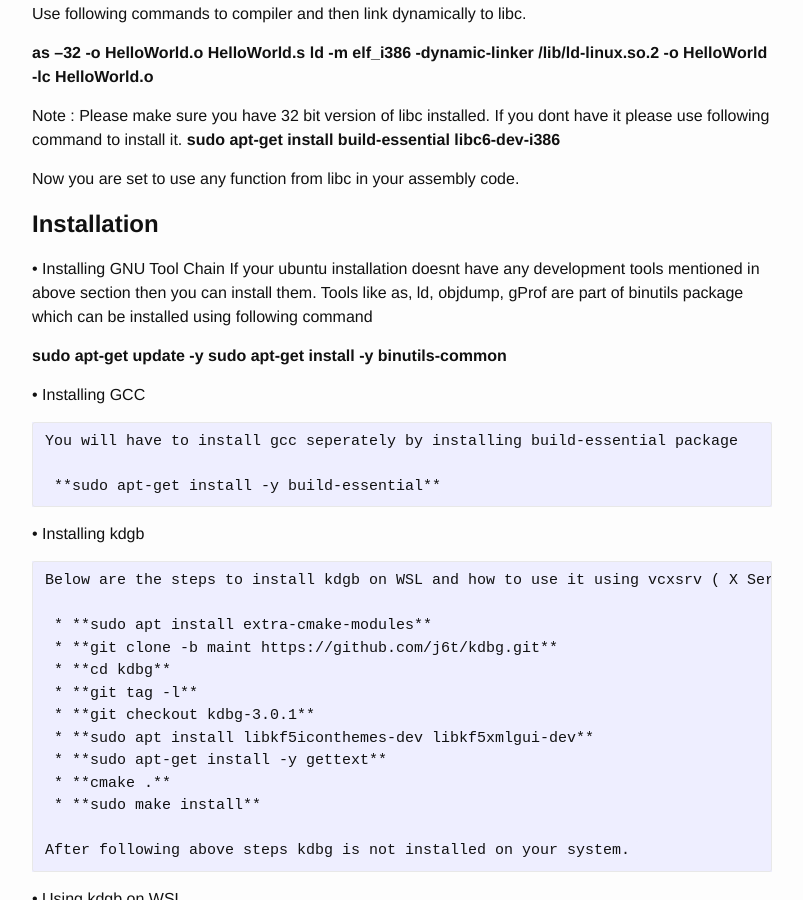
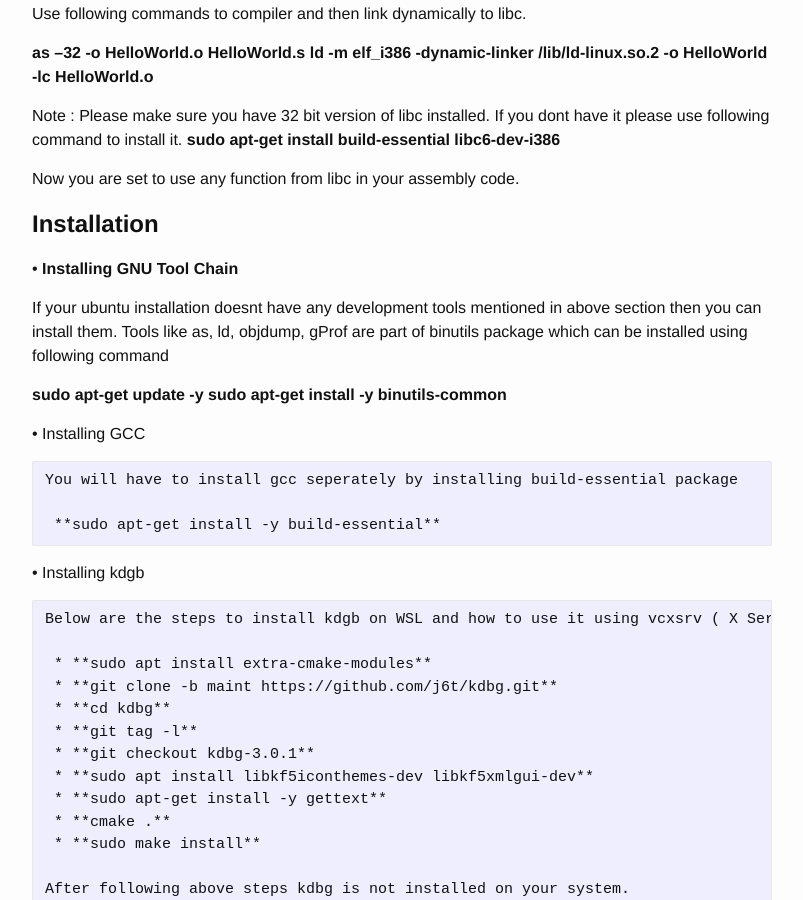
Before and after one commit to PixelClear/PixelClear.github.io, a Jekyll site: the page built from _posts/2021-01-02-x86-Assembly-tutorial-part1.markdown, in a window 1280 px wide and 900 px high, scrolled down 8071 px. Shown: the whole window, without its empty margins (238-1041 px from the left). Built offline with Jekyll 4.4.1, drawn with Linux system fonts in a browser that asks for light colours.

```diff
--- a/_posts/2021-01-02-x86-Assembly-tutorial-part1.markdown
+++ b/_posts/2021-01-02-x86-Assembly-tutorial-part1.markdown
@@ -336,7 +336,8 @@ Now you are set to use any function from libc in your assembly code.
 **Installation**
 =====================================================================================================================================
 
-• Installing GNU Tool Chain
+• **Installing GNU Tool Chain**
+
   If your ubuntu installation doesnt have any development tools mentioned in above section then you can install them.
   Tools like as, ld, objdump, gProf are part of binutils package which can be installed using following command
 
```
